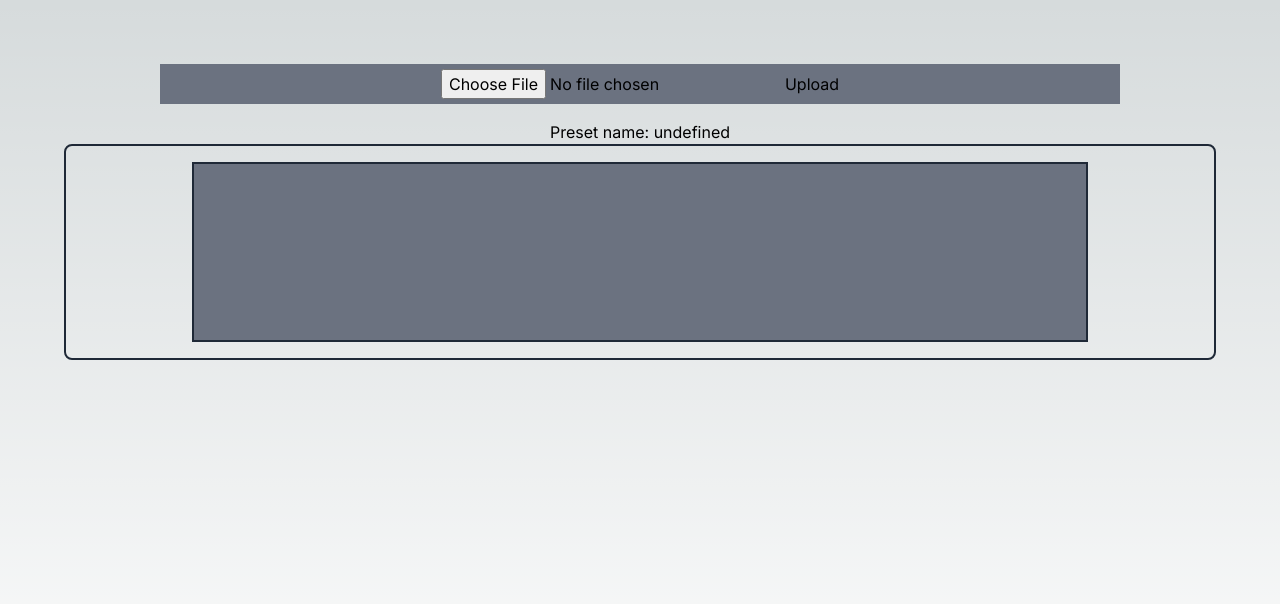
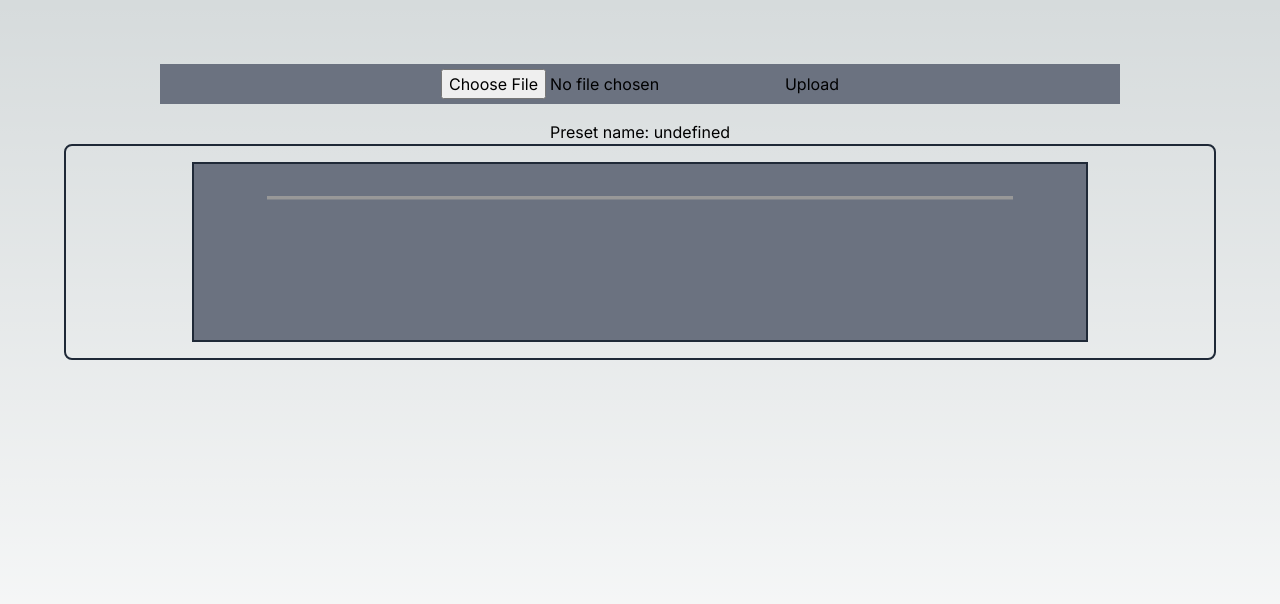
Before and after one commit to carlo-bruno/helix-toolkit, a Next.js app: page / in a window 1280 px wide. Shown: the top 604 px of the page. Built offline with nearby package versions, Linux system fonts and the light colour scheme.

Commit message:
Implement DSP Path

```diff
--- a/src/components/Helix/DSPBlocks.tsx
+++ b/src/components/Helix/DSPBlocks.tsx
@@ -7,7 +7,7 @@ export default function DSPBlocks({ dsp }: any) {
   });
 
   return (
-    <div className="w-full h-full grid grid-cols-10 grid-rows-2 justify-items-center items-center">
+    <div className="w-full h-full grid grid-cols-10 grid-rows-2 justify-items-center items-center z-10">
       {effectBlocks}
     </div>
   );
--- a/src/components/Helix/DSPContainer.tsx
+++ b/src/components/Helix/DSPContainer.tsx
@@ -6,15 +6,16 @@
  */
 
 import DSPBlocks from "./DSPBlocks";
+import DSPPath from "./DSPPath";
 
 // width: 128px * 7 = 896px
 // height: w / 20% = 180px                     18% | 161px looks good too
 
 export default function DSPContainer({ dsp }: any) {
   return (
-    <div className="h-[180px] bg-gray-500 border-2 border-gray-800 w-[896px]">
+    <div className="h-[180px] bg-gray-500 border-2 border-gray-800 w-[896px] relative">
       <DSPBlocks dsp={dsp} />
-      {/* <Path dsp={dsp} /> */}
+      <DSPPath dsp={dsp} />
     </div>
   );
 }
--- /dev/null
+++ b/src/components/Helix/DSPPath.tsx
@@ -0,0 +1,123 @@
+export default function DSPPath({ dsp }: any) {
+  const START_X = 54;
+  const END_X = 606;
+
+  const TOP_Y = 25;
+  const MID_Y = 65;
+  const BOTTOM_Y = 91;
+
+  const hasPathB = dsp?.topology.includes("B");
+  const hasSplit = dsp?.topology.includes("S");
+  const hasJoin = dsp?.topology.includes("J");
+
+  const splitPosition = dsp?.split["@position"] || 0; // int, represents block position
+  const joinPosition = dsp?.join["@position"] || 0; // int, represents block position
+
+  const splitStart_X =
+    66 * splitPosition -
+    (splitPosition === joinPosition && hasSplit && hasJoin ? 4 : 0);
+  const joinStart_X =
+    66 * joinPosition +
+    (splitPosition === joinPosition && hasSplit && hasJoin ? 4 : 0);
+
+  const pathB_end_X =
+    END_X +
+    (splitPosition === joinPosition && hasSplit && hasJoin && joinPosition === 8
+      ? 4
+      : 0);
+  const pathB_start_X =
+    START_X -
+    (splitPosition === joinPosition &&
+    hasSplit &&
+    hasJoin &&
+    splitPosition === 0
+      ? 4
+      : 0);
+
+  return (
+    <div className="w-full h-full overflow-hidden absolute top-0 left-0">
+      <svg viewBox="0 0 660 130" preserveAspectRatio="none">
+        {/* Path A */}
+        <path
+          stroke="#989898"
+          strokeWidth="2.5"
+          d={`
+              M${START_X} ${TOP_Y}
+              L${END_X} ${TOP_Y}
+            `}
+        ></path>
+        {/* Split line */}
+        {hasSplit && hasPathB && (
+          <path
+            stroke="#989898"
+            strokeWidth="2.5"
+            fill="none"
+            d={`
+                M${66 + splitStart_X - 7} ${TOP_Y}
+                A7 7 0 0 1 ${66 + splitStart_X} 32
+                L${66 + splitStart_X} 58
+
+                ${
+                  // if splitPosition is 0, don't add half line to middle
+                  splitPosition !== 0
+                    ? `
+                      A7 7 0 0 1 ${66 + splitStart_X - 7} ${MID_Y}
+                      L${66 + splitStart_X - 7} ${MID_Y}
+                      L73 ${MID_Y}
+                      A7 7 0 0 0 66 72
+                      `
+                    : ""
+                }
+
+                L${pathB_start_X + 12} 80
+                L${pathB_start_X + 12} 84
+                A7 7 0 0 0 ${pathB_start_X + 12 + 7} ${BOTTOM_Y}
+              `}
+          ></path>
+        )}
+
+        {/* Join line */}
+        {hasPathB && hasJoin && (
+          <path
+            stroke="#989898"
+            strokeWidth="2.5"
+            fill="none"
+            d={`
+                M${66 + joinStart_X + 7} ${TOP_Y}
+                A7 7 0 0 0 ${66 + joinStart_X} 32
+                L${66 + joinStart_X} 58
+                ${
+                  // if joinPosition is 8, don't add half line to middle
+                  joinPosition !== 8
+                    ? `
+                      A7 7 0 0 0 ${66 + joinStart_X + 7} ${MID_Y}
+                      L${66 + joinStart_X + 7} ${MID_Y}
+                      L587 ${MID_Y}
+                      A7 7 0 0 1 594 72
+                    `
+                    : ""
+                }
+                L${pathB_end_X - 12} 72
+                L${pathB_end_X - 12} 84
+                A7 7 0 0 1 ${pathB_end_X - 12 - 7} ${BOTTOM_Y}
+              `}
+          ></path>
+        )}
+
+        {/* Path B */}
+        {hasPathB && (
+          <path
+            stroke="#989898"
+            strokeWidth="2.5"
+            d={`
+              M${pathB_start_X + (hasSplit ? 19 : 0)} ${BOTTOM_Y}
+              L${pathB_end_X - (hasJoin ? 19 : 0)} ${BOTTOM_Y}
+          `}
+          ></path>
+        )}
+      </svg>
+    </div>
+  );
+}
+
+// Credit: James Orts https://hxview.netlify.app/
--- a/src/components/Helix/EffectBlock.tsx
+++ b/src/components/Helix/EffectBlock.tsx
@@ -13,13 +13,15 @@ export default function EffectBlock({ block }: any) {
   const column = block["@position"] + 2;
   const row = block["@path"] + 1;
 
+  // TODO: show active/inactive
+
   return (
     <div
-      className="flex flex-col justify-center items-center w-full h-full"
+      className="flex flex-col justify-center items-center w-full h-full z-10"
       style={{ gridColumn: column, gridRow: row }}
     >
       <div
-        className="w-12 h-12 border-[3px] rounded-lg box-content overflow-hidden border-[#989898]"
+        className="w-12 h-12 border-[3px] rounded-lg box-content overflow-hidden border-[#989898] bg-[#989898]"
         style={{ borderColor: color }}
       >
         <Image
```
Also changed, not shown: src/components/Helix/Path.tsx (deleted), 1 other file (tests, documents, lock files or other folders).
